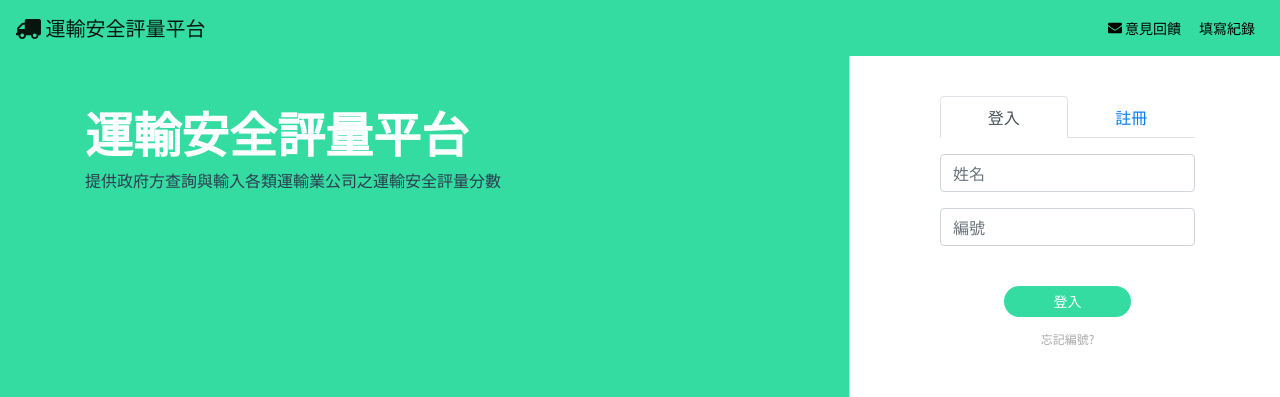
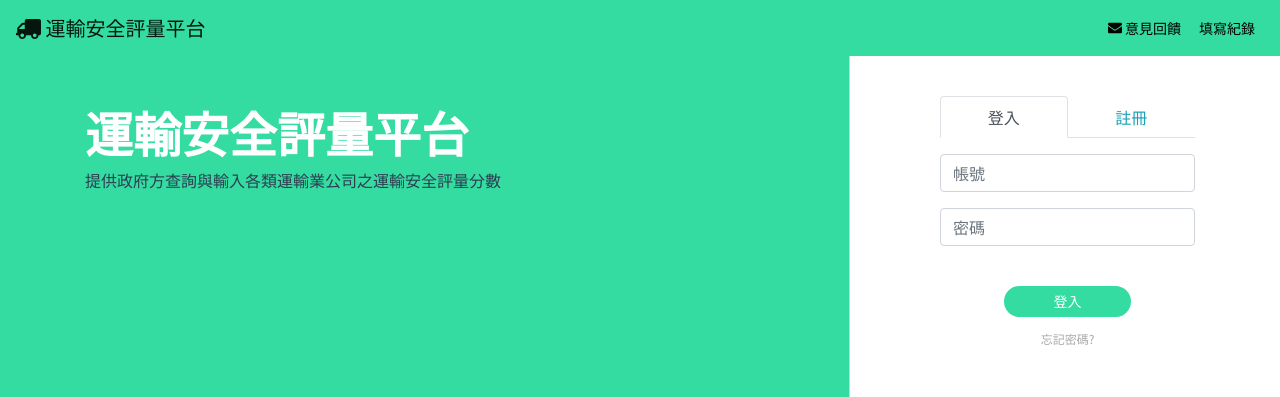
Before and after one commit to chinyakao/transport_security_web, a Vue app: page /#/login in a window 1280 px wide. Shown: the top 397 px of the page. Built offline with nearby package versions, Linux system fonts and the light colour scheme; what vue-papa-parse would draw is missing.

Commit message:
finish login (register not yet due to vuex)

```diff
--- a/src/components/Login.vue
+++ b/src/components/Login.vue
@@ -10,43 +10,47 @@
                     </div>
                     <div class="col-3" style="text-algin: center;">
                         <div>
-                        <b-tabs content-class="mt-3" style="color: #34DCA2" justified>
-                            <b-tab title="登入" active>
+                        <b-tabs v-model="tabIndex" content-class="mt-3" justified>
+                            <b-tab title="登入" :title-link-class="linkClass(0)">
                                 <b-form @submit="onLoginSubmit">
                                     <b-form-group
                                         class="mt-3"
                                         id="input-group-1"
-                                        label=""
                                         label-for="input-1"
-                                        description=""
+                                        :invalid-feedback="invalidFeedback1"
+                                        :valid-feedback="validFeedback1"
+                                        :state="state1"
                                     >
                                         <b-form-input
                                             id="input-1"
-                                            v-model="form1.email"
+                                            v-model="form_login.email"
                                             type="email"
                                             required
-                                            placeholder="姓名"
+                                            placeholder="帳號"
                                         ></b-form-input>
                                     </b-form-group>
 
                                     <b-form-group
                                         class="mt-3"
                                         id="input-group-2"
-                                        label=""
                                         label-for="input-2"
+                                        :invalid-feedback="invalidFeedback2"
+                                        :valid-feedback="validFeedback2"
+                                        :state="state2"
                                     >
                                         <b-form-input
                                             id="input-2"
-                                            v-model="form1.name"
+                                            v-model="form_login.pwd"
+                                            type="password"
                                             required
-                                            placeholder="編號"
+                                            placeholder="密碼"
                                         ></b-form-input>
                                     </b-form-group>
-
+                                    <div class="error text-danger">{{ error }}</div>
                                     <b-button class="submit-btn w-50 mt-4 mb-2" size="sm" type="submit" variant="light">登入</b-button>
                                 </b-form>
                             </b-tab>
-                            <b-tab title="註冊">
+                            <b-tab title="註冊" :title-link-class="linkClass(1)">
                                 <b-form @submit="onRegisterSubmit">
                                 <b-form-group
                                     class="mt-3"
@@ -54,13 +58,16 @@
                                     label=""
                                     label-for="input-3"
                                     description=""
+                                    :invalid-feedback="invalidFeedback3"
+                                    :valid-feedback="validFeedback3"
+                                    :state="state3"
                                 >
                                     <b-form-input
                                         id="input-3"
-                                        v-model="form.username"
-                                        type="text"
+                                        v-model="form_register.email"
+                                        type="email"
                                         required
-                                        placeholder="姓名"
+                                        placeholder="帳號"
                                     ></b-form-input>
                                 </b-form-group>
 
@@ -69,25 +76,26 @@
                                     id="input-group-4"
                                     label=""
                                     label-for="input-4"
+                                    :invalid-feedback="invalidFeedback4"
+                                    :valid-feedback="validFeedback4"
+                                    :state="state4"
                                 >
                                     <b-form-input
                                         id="input-4"
-                                        v-model="form.password"
+                                        v-model="form_register.pwd"
                                         type="password"
                                         required
-                                        placeholder="編號"
+                                        placeholder="密碼"
                                     ></b-form-input>
                                 </b-form-group>
-
-                                <div class="error">{{ error }}</div>
-
+                                <div class="error text-danger">{{ error }}</div>
                                 <b-button class="submit-btn w-50 mt-4 mb-2" size="sm" type="submit" variant="light">註冊</b-button>
                             </b-form>
 
 
                             </b-tab>
                         </b-tabs>
-                        <b-link class="forget-link" href="#foo">忘記編號?</b-link>
+                        <b-link class="forget-link" href="#foo">忘記密碼?</b-link>
                         </div>
                     </div>
                 </div>
@@ -103,27 +111,137 @@ export default {
   },
   data() {
     return {
+        tabIndex: 0,
         backgroundDiv: {
             backgroundImage: 'url(' + require('@/assets/L_homebg_gov.png') + ')'
         },
-        activeName: 'first',
-        form: {
-          username: '',
-          password: '',
+        form_login: {
+          email: '',
+          pwd: '',
         },
-        error: null,
-        //Login
-        form1: {
+        form_register: {
           email: '',
-          name: '',
+          pwd: '',
         },
-        show: true
+        validUserData: [
+            {email: 'adminadmin@gmail.com', pwd: 'adminadmin'},
+            {email: 'rileykao@gmail.com', pwd: '1234567890'},
+            {email: 'thetestemail@gmail.com', pwd: 'testemail'},
+        ],
+        error: '',
+
     }
   },
+  methods: {
+      onRegisterSubmit(evt){
+        evt.preventDefault()
+        alert(JSON.stringify(this.form_register))
+      },
+      onLoginSubmit(evt){
+        evt.preventDefault()
+        let userData = this.validUserData
+        let emailValid = false
+        let userDataIndex = -1
+        for(var i=0; i < userData.length; i++){
+           if(this.form_login.email == userData[i].email) {
+               emailValid = true
+               userDataIndex = i
+           }
+        }
+
+        if(emailValid){
+            if(this.form_login.pwd == userData[userDataIndex].pwd){
+                this.error = ''
+                alert("登入成功!")
+            }else{
+                this.error = '密碼錯誤'
+            }
+        }else{
+            this.error = '此信箱沒有註冊'
+        }
+
+      },
+      linkClass(idx) {
+        if (this.tabIndex === idx) {
+          return
+        } else {
+          return ['text-info']
+        }
+      }
+  },
+  computed: {
+      state1() {
+        return this.form_login.email.indexOf("@") !== -1 ? true : false
+      },
+      invalidFeedback1() {
+        if (this.form_login.email.indexOf("@") !== -1) {
+          return ''
+        } else if (this.form_login.email.length === 0) {
+            return ''
+        } else if (this.form_login.email.indexOf("@") === -1) {
+          return 'Enter the email address'
+        }else{
+            return ''
+        }
+      },
+      validFeedback1() {
+        return this.form_login.email.indexOf("@") !== -1 ? '' : ''
+      },
+      state2() {
+        return this.form_login.pwd.length >= 8 ? true : false
+      },
+      invalidFeedback2() {
+        if (this.form_login.pwd.length > 8) {
+          return ''
+        } else if (this.form_login.pwd.length > 0) {
+          return 'Enter at least 8 characters'
+        }else{
+            return ''
+        }
+      },
+      validFeedback2() {
+        return this.state === true ? '' : ''
+      },
+      state3() {
+        return this.form_register.email.indexOf("@") !== -1 ? true : false
+      },
+      invalidFeedback3() {
+        if (this.form_register.email.indexOf("@") !== -1) {
+          return ''
+        } else if (this.form_register.email.length === 0) {
+            return ''
+        } else if (this.form_register.email.indexOf("@") === -1) {
+          return 'Enter the email address'
+        }else{
+            return ''
+        }
+      },
+      validFeedback3() {
+        return this.state === true ? '' : ''
+      },
+      state4() {
+        return this.form_register.pwd.length >= 8 ? true : false
+      },
+      invalidFeedback4() {
+        if (this.form_register.pwd.length > 8) {
+          return ''
+        } else if (this.form_register.pwd.length > 0) {
+          return 'Enter at least 8 characters'
+        }else{
+            return ''
+        }
+      },
+      validFeedback4() {
+        return this.state === true ? '' : ''
+      }
+  }
 }
 </script>
 
 <style scoped>
+.tab-color{
+    color: #34DCA2;
+}
 .btn{
     border-radius: 1.5rem;
     border-color: transparent;
@@ -154,8 +272,7 @@ export default {
     font-size: 0.75rem;
 }
 .error{
-  text-align: left;
-  color:red;
+  /* text-align: left; */
   font-size: .75rem;
 }
 </style>
```
